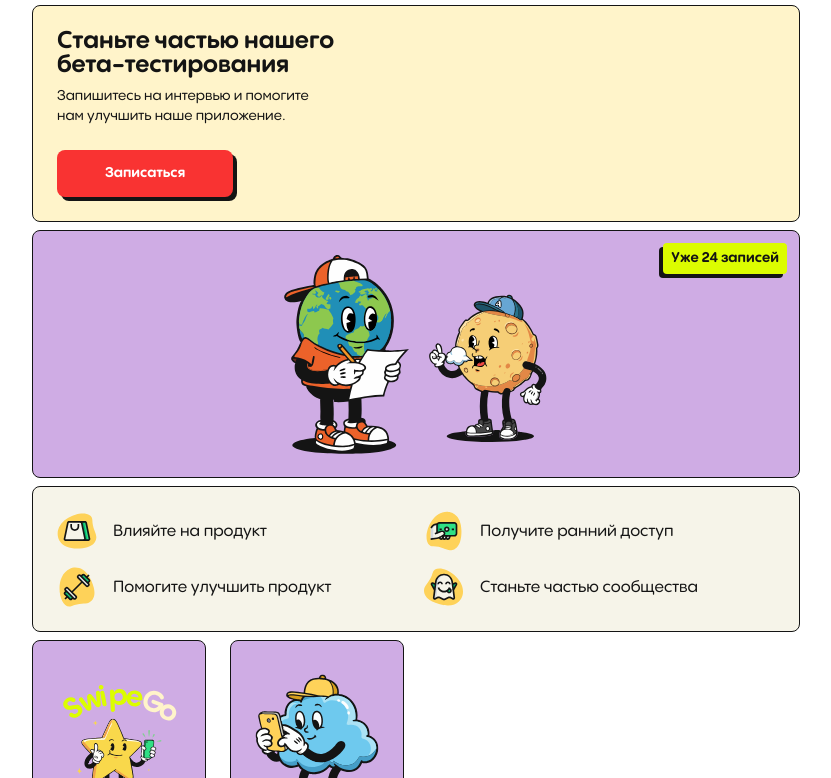
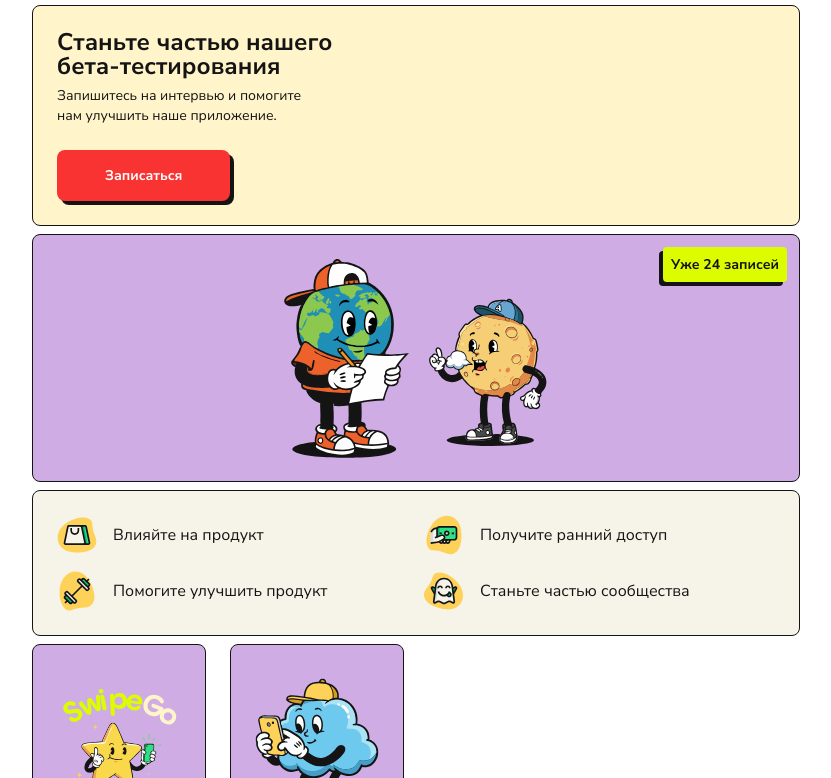
Before and after one commit to Lilolilo-lilo/Interview, a plain HTML site: page index.html in a window 1280 px wide. Shown: the part 125-903 px from the top of the page, without its empty margins (224-1055 px from the left). Drawn offline with Linux system fonts and the light colour scheme.

Commit message:
updatefonts

```diff
--- a/index.html
+++ b/index.html
@@ -4,6 +4,9 @@
     <meta charset="UTF-8">
     <meta name="viewport" content="width=device-width, initial-scale=1.0">
     <title>SwipeGo - Бета-тестирование</title>
+    <link rel="preconnect" href="https://fonts.googleapis.com">
+    <link rel="preconnect" href="https://fonts.gstatic.com" crossorigin>
+    <link href="https://fonts.googleapis.com/css2?family=Nunito+Sans:ital,wght@0,300;0,400;0,500;0,600;0,700;1,300;1,400;1,500;1,600;1,700&display=swap" rel="stylesheet">
     <link rel="stylesheet" href="reset.css">
     <link rel="stylesheet" href="styles.css">
 </head>
--- a/styles.css
+++ b/styles.css
@@ -1,43 +1,5 @@
 /* Подключение шрифтов */
-@font-face {
-    font-family: 'PPPangramSansRounded';
-    src: url('./fonts/PPPangramSansRounded-Light.woff2') format('woff2'),
-         url('./fonts/PPPangramSansRounded-Light.woff') format('woff'),
-         url('./fonts/PPPangramSansRounded-Light.ttf') format('truetype');
-    font-weight: 300;
-    font-style: normal;
-    font-display: swap;
-}
-
-@font-face {
-    font-family: 'PPPangramSansRounded';
-    src: url('./fonts/PPPangramSansRounded-Medium.woff2') format('woff2'),
-         url('./fonts/PPPangramSansRounded-Medium.woff') format('woff'),
-         url('./fonts/PPPangramSansRounded-Medium.ttf') format('truetype');
-    font-weight: 500;
-    font-style: normal;
-    font-display: swap;
-}
-
-@font-face {
-    font-family: 'PPPangramSansRounded';
-    src: url('./fonts/PPPangramSansRounded-Semibold.woff2') format('woff2'),
-         url('./fonts/PPPangramSansRounded-Semibold.woff') format('woff'),
-         url('./fonts/PPPangramSansRounded-Semibold.ttf') format('truetype');
-    font-weight: 600;
-    font-style: normal;
-    font-display: swap;
-}
-
-@font-face {
-    font-family: 'PPPangramSansRounded';
-    src: url('./fonts/PPPangramSansRounded-Bold.woff2') format('woff2'),
-         url('./fonts/PPPangramSansRounded-Bold.woff') format('woff'),
-         url('./fonts/PPPangramSansRounded-Bold.ttf') format('truetype');
-    font-weight: 700;
-    font-style: normal;
-    font-display: swap;
-}
+@import url('https://fonts.googleapis.com/css2?family=Nunito+Sans:ital,wght@0,300;0,400;0,500;0,600;0,700;1,300;1,400;1,500;1,600;1,700&display=swap');
 
 /* Общие стили */
 :root {
@@ -70,7 +32,7 @@
 }
 
 body {
-    font-family: 'PPPangramSansRounded', sans-serif;
+    font-family: 'Nunito Sans', sans-serif;
     background-color: var(--primary-bg);
     color: var(--text-color);
     transition: all 0.3s ease;
@@ -112,7 +74,7 @@ body {
     font-weight: 700;
     font-size: 16px;
     color: var(--text-color, #141414);
-    font-family: var(--Fonts-Font, "PPPangramSansRounded");
+    font-family: var(--Fonts-Font, "Nunito Sans");
     font-style: normal;
     line-height: normal;
     margin-left: 8px;
@@ -132,7 +94,7 @@ body {
     font-size: 24px;
     margin-bottom: 8px;
     color: var(--text-color, #141414);
-    font-family: var(--Fonts-Font, "PPPangramSansRounded");
+    font-family: var(--Fonts-Font, "Nunito Sans");
     line-height: 24px; /* 109.091% */
     text-align: left;
     width: 296px;
@@ -143,7 +105,7 @@ body {
     font-size: 14px;
     margin-bottom: 16px;
     color: var(--text-color, #141414);
-    font-family: var(--Fonts-Font, "PPPangramSansRounded");
+    font-family: var(--Fonts-Font, "Nunito Sans");
     line-height: 20px; /* 142.857% */
     text-align: left;
     width: 259px;
@@ -165,7 +127,7 @@ body {
     font-size: 14px;
     cursor: pointer;
     transition: all 0.3s ease;
-    font-family: var(--Fonts-Font, "PPPangramSansRounded");
+    font-family: var(--Fonts-Font, "Nunito Sans");
     line-height: normal;
     box-shadow: 4px 4px 0px 0px var(--border-color, #141414);
     display: flex;
@@ -212,7 +174,7 @@ body {
     background: var(--Colors-Specific, #DCFD00);
     box-shadow: -4px 4px 0px 0px var(--Colors-Border, #141414);
     color: var(--Colors-Text, #141414);
-    font-family: var(--Fonts-Font, "PPPangramSansRounded");
+    font-family: var(--Fonts-Font, "Nunito Sans");
     font-size: 14px;
     font-weight: 700;
     line-height: normal;
@@ -242,7 +204,7 @@ body {
 
 .benefit-item span {
     color: var(--Colors-Text, #141414);
-    font-family: var(--Fonts-Font, "PPPangramSansRounded");
+    font-family: var(--Fonts-Font, "Nunito Sans");
     font-size: 16px;
     font-weight: 400;
     line-height: normal;
@@ -303,7 +265,7 @@ body {
 
 .faq-question span {
     color: var(--Colors-Text, #141414);
-    font-family: var(--Fonts-Font, "PPPangramSansRounded");
+    font-family: var(--Fonts-Font, "Nunito Sans");
     font-size: 16px;
     font-weight: 400;
     line-height: normal;
@@ -315,7 +277,7 @@ body {
 
 .faq-answer p {
     color: var(--Colors-Text-2, #454545);
-    font-family: var(--Fonts-Font, "PPPangramSansRounded");
+    font-family: var(--Fonts-Font, "Nunito Sans");
     font-size: 14px;
     font-weight: 400;
     line-height: 20px;
@@ -349,7 +311,7 @@ body {
 
 .telegram-link a {
     color: var(--Colors-Text, #141414);
-    font-family: var(--Fonts-Font, "PPPangramSansRounded");
+    font-family: var(--Fonts-Font, "Nunito Sans");
     font-size: 16px;
     font-weight: 700;
     line-height: normal;
@@ -358,7 +320,7 @@ body {
 
 .telegram-link p {
     color: var(--Colors-Text, #141414);
-    font-family: var(--Fonts-Font, "PPPangramSansRounded");
+    font-family: var(--Fonts-Font, "Nunito Sans");
     font-size: 14px;
     font-weight: 400;
     line-height: normal;
```
Also changed, not shown: fonts/PPPangramSansRounded-Bold.ttf (deleted), fonts/PPPangramSansRounded-Bold.woff (deleted), fonts/PPPangramSansRounded-Bold.woff2 (deleted), fonts/PPPangramSansRounded-Light.ttf (deleted), fonts/PPPangramSansRounded-Light.woff (deleted), fonts/PPPangramSansRounded-Light.woff2 (deleted), fonts/PPPangramSansRounded-Medium.ttf (deleted), fonts/PPPangramSansRounded-Medium.woff (deleted), fonts/PPPangramSansRounded-Medium.woff2 (deleted), fonts/PPPangramSansRounded-Semibold.ttf (deleted), fonts/PPPangramSansRounded-Semibold.woff (deleted), fonts/PPPangramSansRounded-Semibold.woff2 (deleted).
